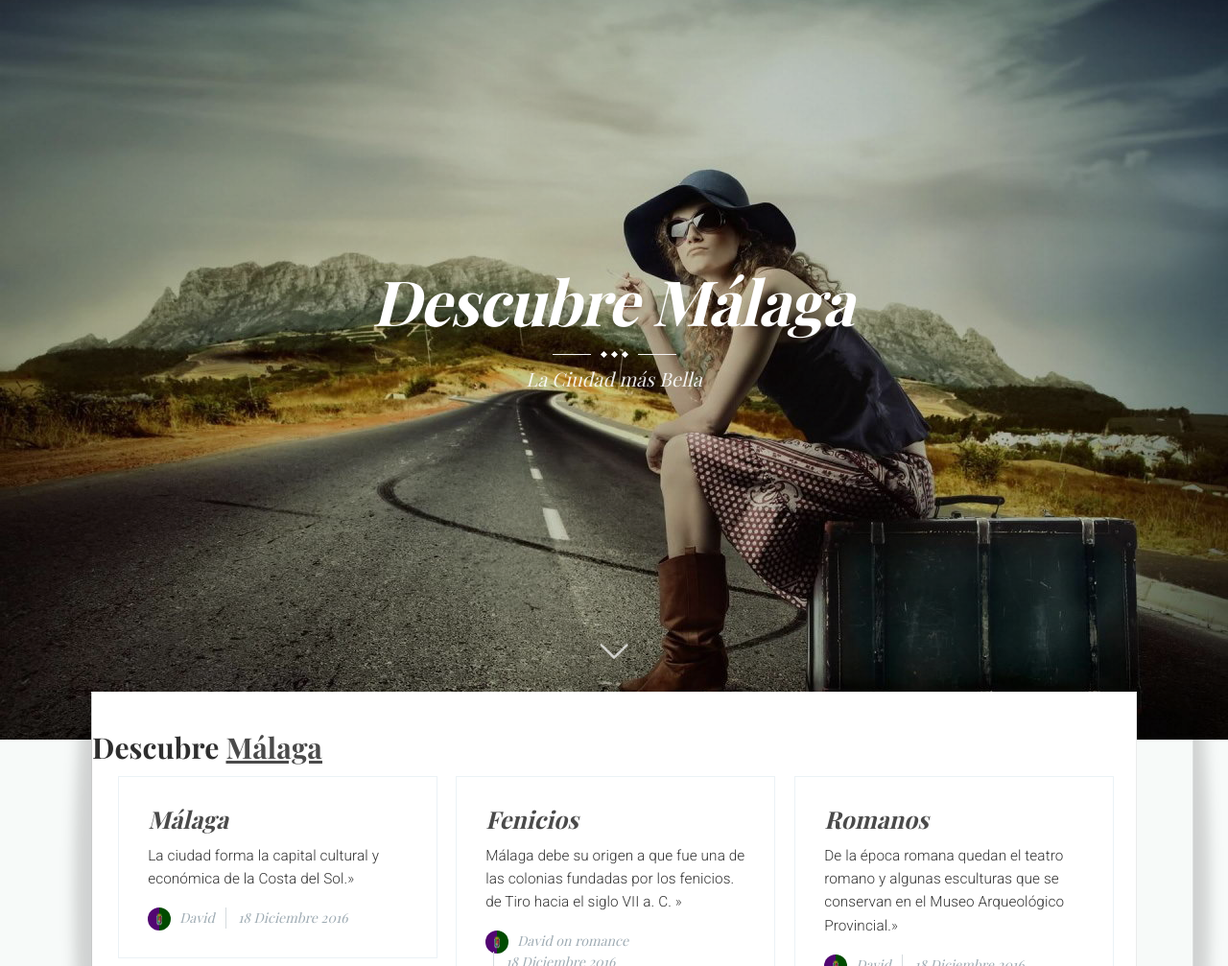
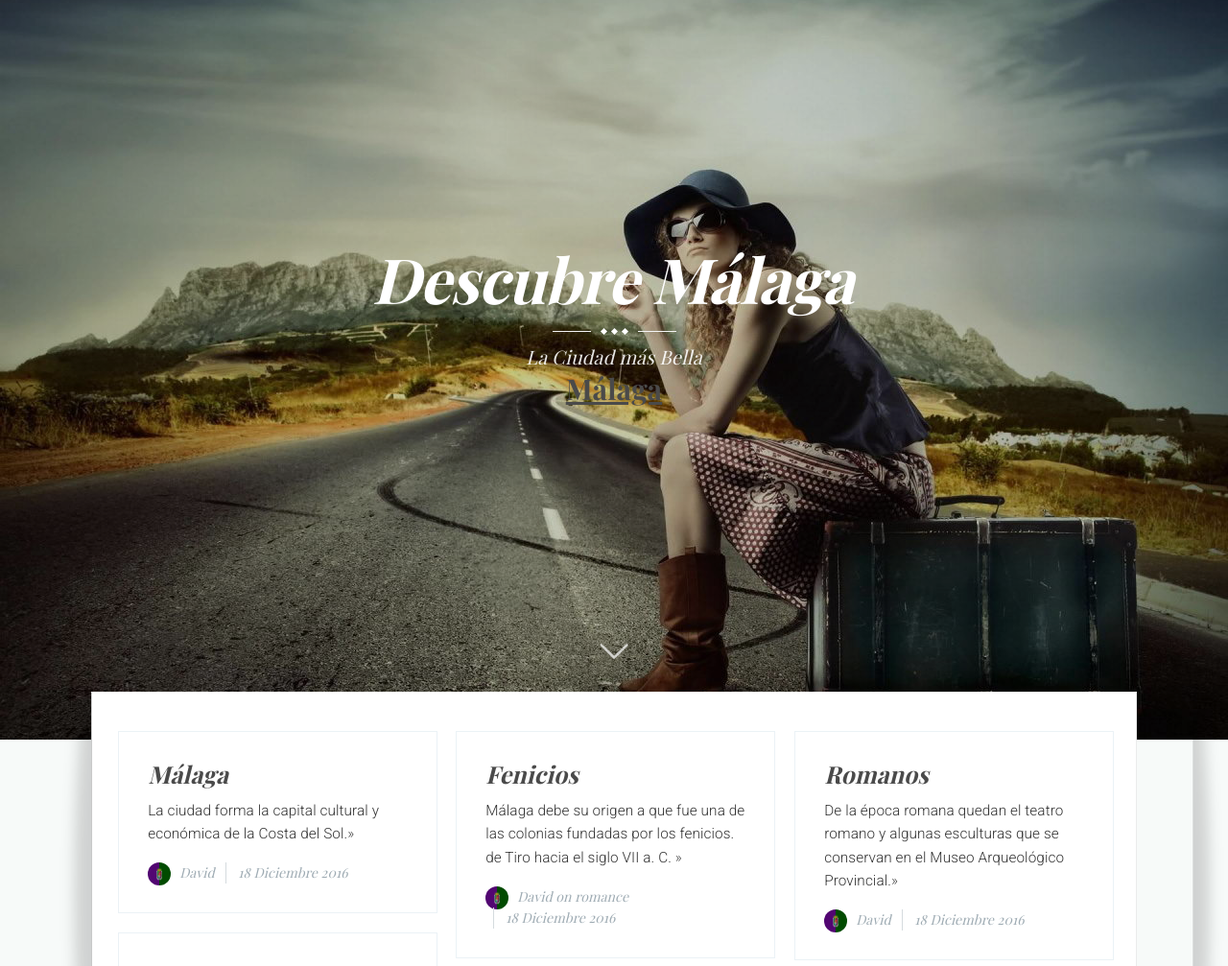
Before and after one commit to malagawiki/malaga, a plain HTML site: page index.html in a window 1280 px wide. Shown: the part 93-1100 px from the top of the page at 96% size. Drawn offline with nearby package versions, Linux system fonts and the light colour scheme; a web font is replaced by a local one.

Commit message:
actualiza

```diff
--- a/index.html
+++ b/index.html
@@ -31,6 +31,10 @@
 				<span></span><span></span><span></span>
 			</div>
 			<h2 class="page-description">La Ciudad más Bella</h2>
+			<h3>
+
+			 <a href="https://malaga.wiki">Málaga</a>
+		   </h3>
 		</div>
 	</div>
 	<a class="scroll-down icon-arrow-left" href="#content" data-offset="-45"><span class="hidden">Scroll Down</span></a>
@@ -39,10 +43,7 @@
 
 	<div class="wraps">
 		<img src="assets/img/shadow.png" class="wrapshadow">
-		<h3>
 
-			Descubre <a href="https://malaga.wiki">Málaga</a>
-		</h3>
 		<div class="grid">
 			<div class="grid-item">
 				<article class="post">
```
